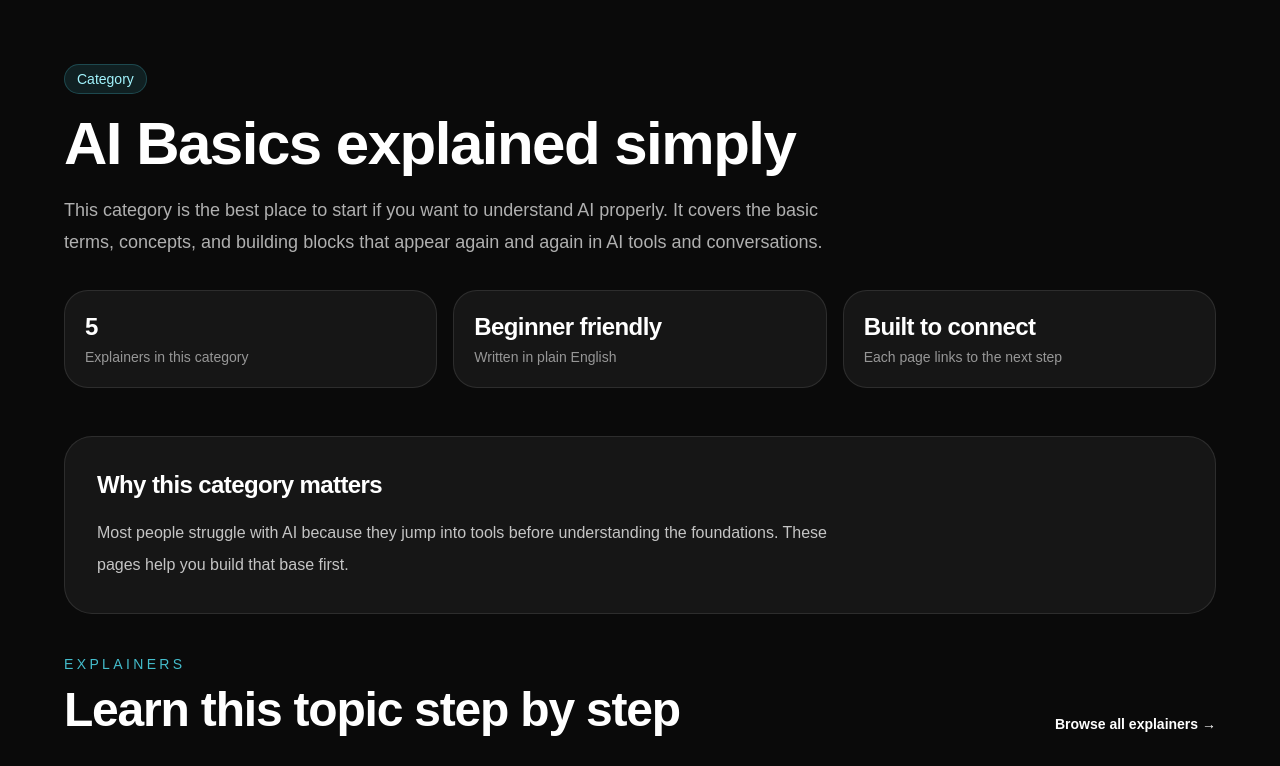
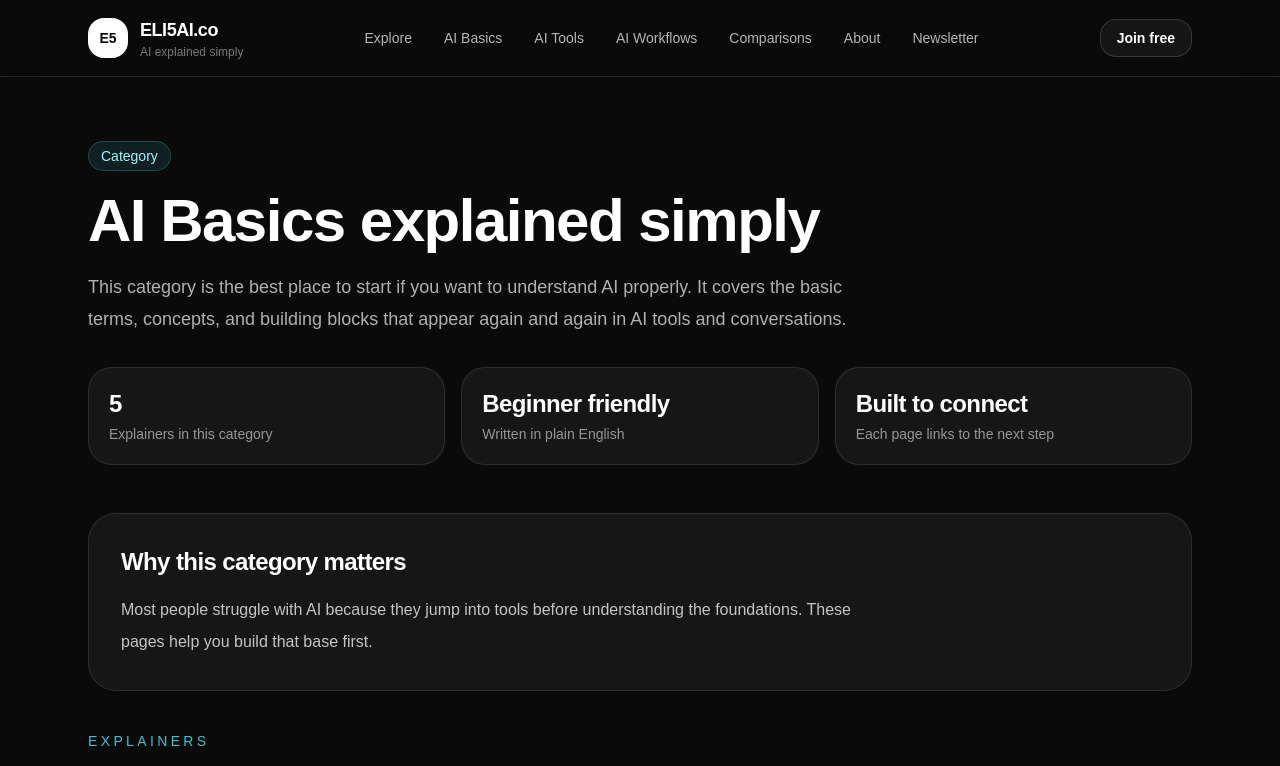
Before and after one commit to licsuj/nextjs-boilerplate, a Next.js app: page /category/ai-basics in a window 1280 px wide. Shown: the top 766 px of the page. Built offline with nearby package versions, Linux system fonts and the light colour scheme.

Commit message:
Update page.tsx

```diff
--- a/app/category/[slug]/page.tsx
+++ b/app/category/[slug]/page.tsx
@@ -3,6 +3,8 @@ import Script from "next/script";
 import { notFound } from "next/navigation";
 import type { Metadata } from "next";
 import { explainers, type ExplainerCategory } from "@/lib/explainers";
+import SiteHeader from "@/components/SiteHeader";
+import SiteFooter from "@/components/SiteFooter";
 
 type Props = {
   params: Promise<{ slug: string }>;
@@ -201,8 +203,12 @@ export default async function CategoryPage({ params }: Props) {
         dangerouslySetInnerHTML={{ __html: JSON.stringify(itemListSchema) }}
       />
 
-      <main className="min-h-screen bg-neutral-950 px-6 py-16 text-white">
-        <div className="mx-auto max-w-6xl">
+      <main className="min-h-screen bg-neutral-950 text-white selection:bg-cyan-300 selection:text-neutral-950">
+        <div className="absolute inset-0 -z-10 bg-[radial-gradient(circle_at_top_left,rgba(34,211,238,0.14),transparent_28%),radial-gradient(circle_at_80%_10%,rgba(168,85,247,0.14),transparent_26%),radial-gradient(circle_at_50%_100%,rgba(255,255,255,0.06),transparent_30%)]" />
+
+        <SiteHeader />
+
+        <div className="mx-auto max-w-6xl px-6 py-16">
           <header className="mb-12">
             <div className="inline-flex rounded-full border border-cyan-300/20 bg-cyan-300/10 px-3 py-1 text-sm text-cyan-200">
               Category
@@ -221,15 +227,25 @@ export default async function CategoryPage({ params }: Props) {
                 <div className="text-2xl font-semibold tracking-tight">
                   {items.length}
                 </div>
-                <div className="mt-1 text-sm text-white/55">Explainers in this category</div>
+                <div className="mt-1 text-sm text-white/55">
+                  Explainers in this category
+                </div>
               </div>
               <div className="rounded-[24px] border border-white/10 bg-white/5 p-5">
-                <div className="text-2xl font-semibold tracking-tight">Beginner friendly</div>
-                <div className="mt-1 text-sm text-white/55">Written in plain English</div>
+                <div className="text-2xl font-semibold tracking-tight">
+                  Beginner friendly
+                </div>
+                <div className="mt-1 text-sm text-white/55">
+                  Written in plain English
+                </div>
               </div>
               <div className="rounded-[24px] border border-white/10 bg-white/5 p-5">
-                <div className="text-2xl font-semibold tracking-tight">Built to connect</div>
-                <div className="mt-1 text-sm text-white/55">Each page links to the next step</div>
+                <div className="text-2xl font-semibold tracking-tight">
+                  Built to connect
+                </div>
+                <div className="mt-1 text-sm text-white/55">
+                  Each page links to the next step
+                </div>
               </div>
             </div>
           </header>
@@ -367,6 +383,8 @@ export default async function CategoryPage({ params }: Props) {
             </div>
           </section>
         </div>
+
+        <SiteFooter />
       </main>
     </>
   );
```
